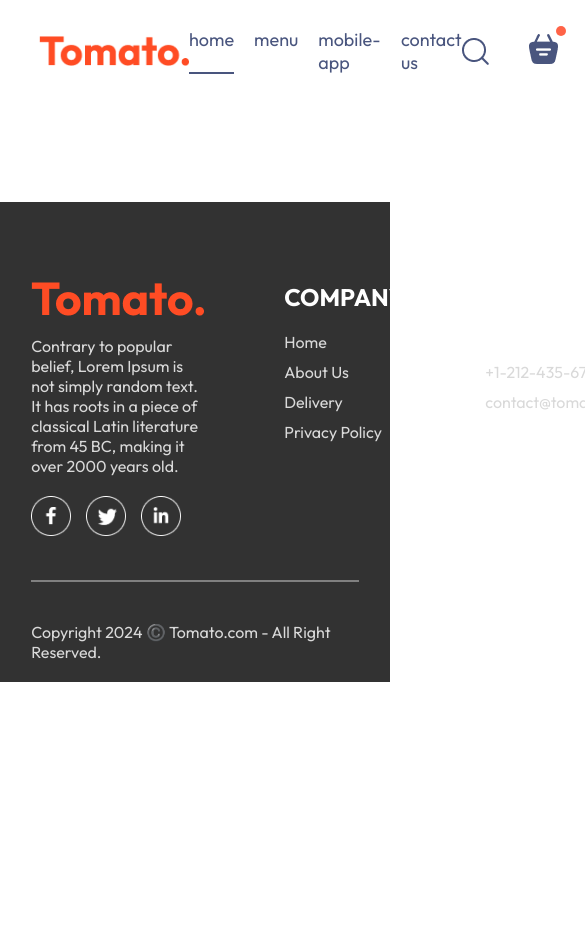
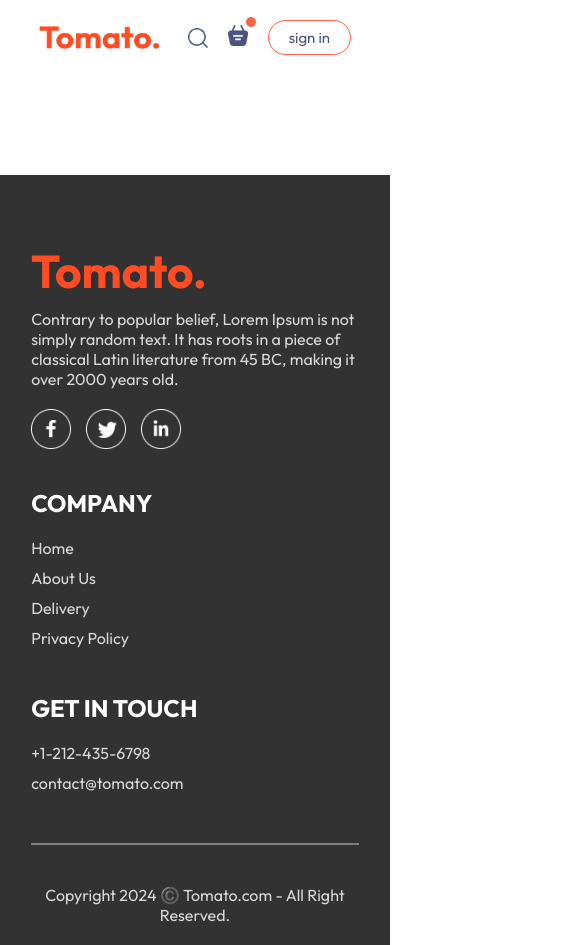
Before and after one commit to graceCanCod3/food-deli, a React (Vite) app in the folder frontend/: page /order in a window 390 px wide. Shown: the top 945 px of the page, 585 px wide, since content can reach past the window. Before the commit the page ends 844 px from the top, so only its background shows below. Built offline with nearby package versions, Linux system fonts and the light colour scheme.

Commit message:
responsive-text added

```diff
--- /dev/null
+++ b/frontend/src/components/AppDownload/AppDownload.css
@@ -0,0 +1,22 @@
+.app-download{
+    margin: auto auto;
+    margin-top: 100px;
+    font-size: max(3vw,20px);
+    text-align: center;
+    font-weight: 500;
+}
+.app-download-platforms{
+    display: flex;
+    justify-content: center;
+    gap: max(2vw,10px);
+    margin-top: 40px;
+}
+.app-download-platforms img{
+    width: max(30vw,120px);
+    max-width: 180px;
+    transition: 0.5s;
+    cursor: pointer;
+}
+.app-download-platforms img:hover{
+    transform: scale(1.05);
+}
--- /dev/null
+++ b/frontend/src/components/AppDownload/AppDownload.jsx
@@ -0,0 +1,17 @@
+import React from 'react'
+import './AppDownload.css'
+import { assets } from '../../assets/assets'
+
+const AppDownload = () => {
+  return (
+    <div className='app-download' id='app-download'>
+      <p>For Better Experience Download <br /> Tomato App</p>
+      <div className="app-download-platforms">
+        <img src={assets.play_store} alt="" />
+        <img src={assets.app_store} alt="" />
+      </div>
+    </div>
+  )
+}
+
+export default AppDownload
--- a/frontend/src/components/ExploreMenu/ExploreMenu.css
+++ b/frontend/src/components/ExploreMenu/ExploreMenu.css
@@ -46,3 +46,9 @@
     border: 4px solid tomato;
     padding: 2px;
 }
+@media (max-width:1050px) {
+    .explore-menu-text{
+        max-width: 100%;
+        font-size: 14px;
+    }
+}
--- a/frontend/src/components/Footer/Footer.css
+++ b/frontend/src/components/Footer/Footer.css
@@ -40,3 +40,13 @@
     background-color: grey;
     border: none;
 }
+@media (max-width:750px) {
+    .footer-content{
+        display: flex;
+        flex-direction: column;
+        gap: 35px;
+    }
+    .footer-copyright{
+        text-align: center;
+    }
+}
--- a/frontend/src/components/Header/Header.css
+++ b/frontend/src/components/Header/Header.css
@@ -34,3 +34,19 @@
     font-size: max(1vw,13px);
     border-radius: 50px;
 }
+@media (max-width:1050px) {
+    .header-contents{
+        max-width: 45%;
+    }
+}
+@media (max-width:750px) {
+    .header-contents{
+        max-width: 65%;
+    }
+    .header-contents p{
+        display: none;
+    }
+    .header-contents button{
+        padding: 2vw 4vw;
+    }
+}
--- a/frontend/src/components/Navbar/Navbar.css
+++ b/frontend/src/components/Navbar/Navbar.css
@@ -53,3 +53,45 @@
     top: -8px;
     right: -8px;
 }
+@media (max-width:1050px) {
+    .navbar .logo{
+        width: 140px;
+    }
+    .navbar-menu{
+        gap: 20px;
+        font-size: 17px;
+    }
+    .navbar-right{
+        gap: 30px;
+    }
+    .navbar-right img{
+        width: 22px;
+    }
+    .navbar-right button{
+        padding: 8px 25px;
+    }
+}
+@media (max-width:900px) {
+    .navbar .logo{
+        width: 120px;
+    }
+    .navbar-menu{
+        gap: 15px;
+        font-size: 16px;
+    }
+    .navbar-right{
+        gap: 20px;
+    }
+    .navbar-right img{
+        width: 20px;
+    }
+    .navbar-right button{
+        padding: 7px 20px;
+        font-size: 15px;
+    }
+}
+@media (max-width:750px) {
+    .navbar-menu{
+        display: none;
+    }
+}
--- a/frontend/src/components/Navbar/Navbar.jsx
+++ b/frontend/src/components/Navbar/Navbar.jsx
@@ -1,6 +1,7 @@
 import React, { useState } from 'react'
 import './Navbar.css'
 import { assets } from '../../assets/assets'
+import { Link } from 'react-router-dom'
 
 const Navbar = () => {
 
@@ -11,10 +12,10 @@
     <div className='navbar'>
        <img src={assets.logo} alt="" className="logo" />
        <ul className="navbar-menu">
-         <li onClick={()=>setMenu("home")} className={menu==="home"?"active":""}>home</li>
-         <li onClick={()=>setMenu("menu")} className={menu==="menu"?"active":""}>menu</li>
-         <li onClick={()=>setMenu("mobile-app")} className={menu==="mobile-app"?"active":""}>mobile-app</li>
-         <li onClick={()=>setMenu("contact-us")} className={menu==="contact-us"?"active":""}>contact us</li>
+         <Link to='/' onClick={()=>setMenu("home")} className={menu==="home"?"active":""}>home</Link>
+         <a href='#explore-menu' onClick={()=>setMenu("menu")} className={menu==="menu"?"active":""}>menu</a>
+         <a href='#app-download' onClick={()=>setMenu("mobile-app")} className={menu==="mobile-app"?"active":""}>mobile-app</a>
+         <a href='#footer' onClick={()=>setMenu("contact-us")} className={menu==="contact-us"?"active":""}>contact us</a>
        </ul>
        <div className="navbar-right">
         <img src={assets.search_icon} alt="" />
--- a/frontend/src/index.css
+++ b/frontend/src/index.css
@@ -4,6 +4,7 @@
   margin: 0;
   box-sizing: border-box;
   font-family: Outfit;
+  scroll-behavior: smooth;
 }
 body{
   min-height: 100vh;
--- a/frontend/src/pages/Home/Home.jsx
+++ b/frontend/src/pages/Home/Home.jsx
@@ -3,6 +3,7 @@
 import Header from '../../components/Header/Header'
 import ExploreMenu from '../../components/ExploreMenu/ExploreMenu'
 import FoodDisplay from '../../components/FoodDisplay/FoodDisplay'
+import AppDownload from '../../components/AppDownload/AppDownload'
 
 
 const Home = () => {
@@ -14,6 +15,7 @@
       <Header/>
       <ExploreMenu category={category} setCategory={setCategory}/>
       <FoodDisplay category={category}/>
+      <AppDownload />
     </div>
   )
 }
```
